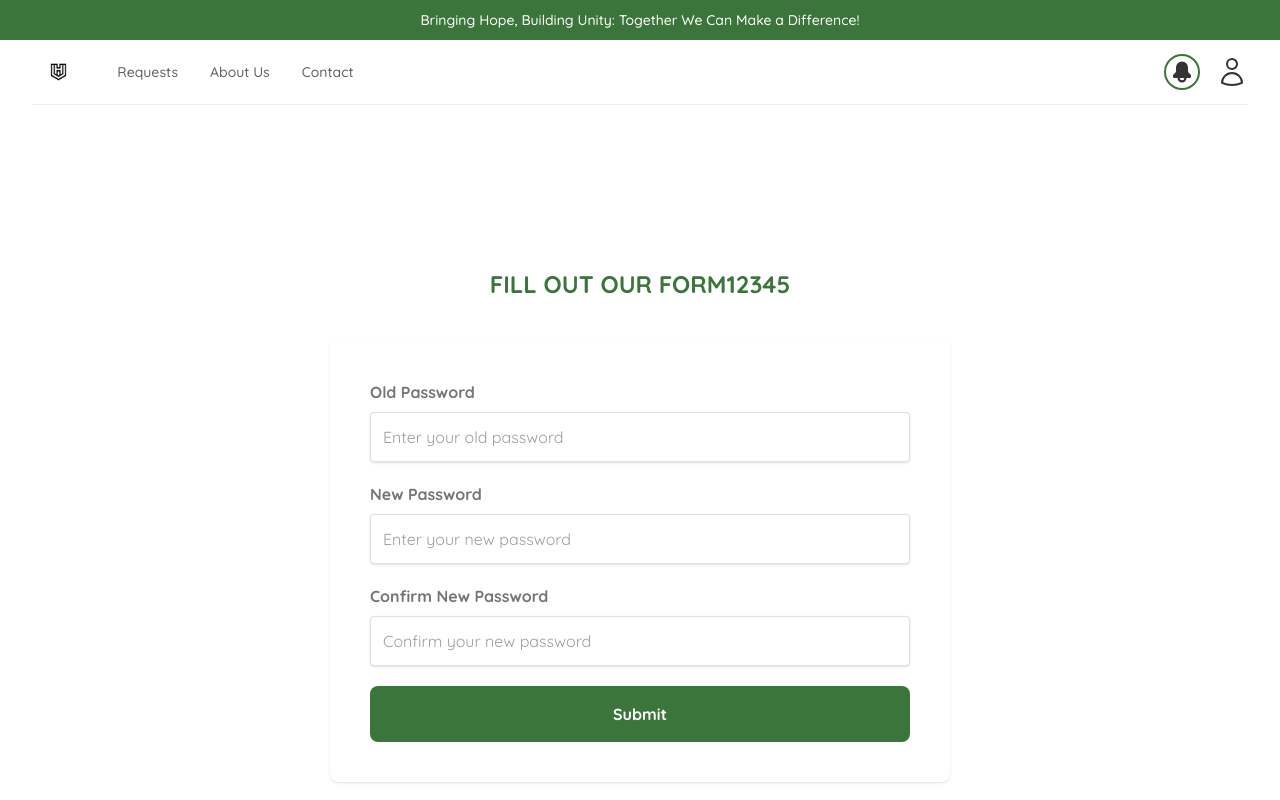
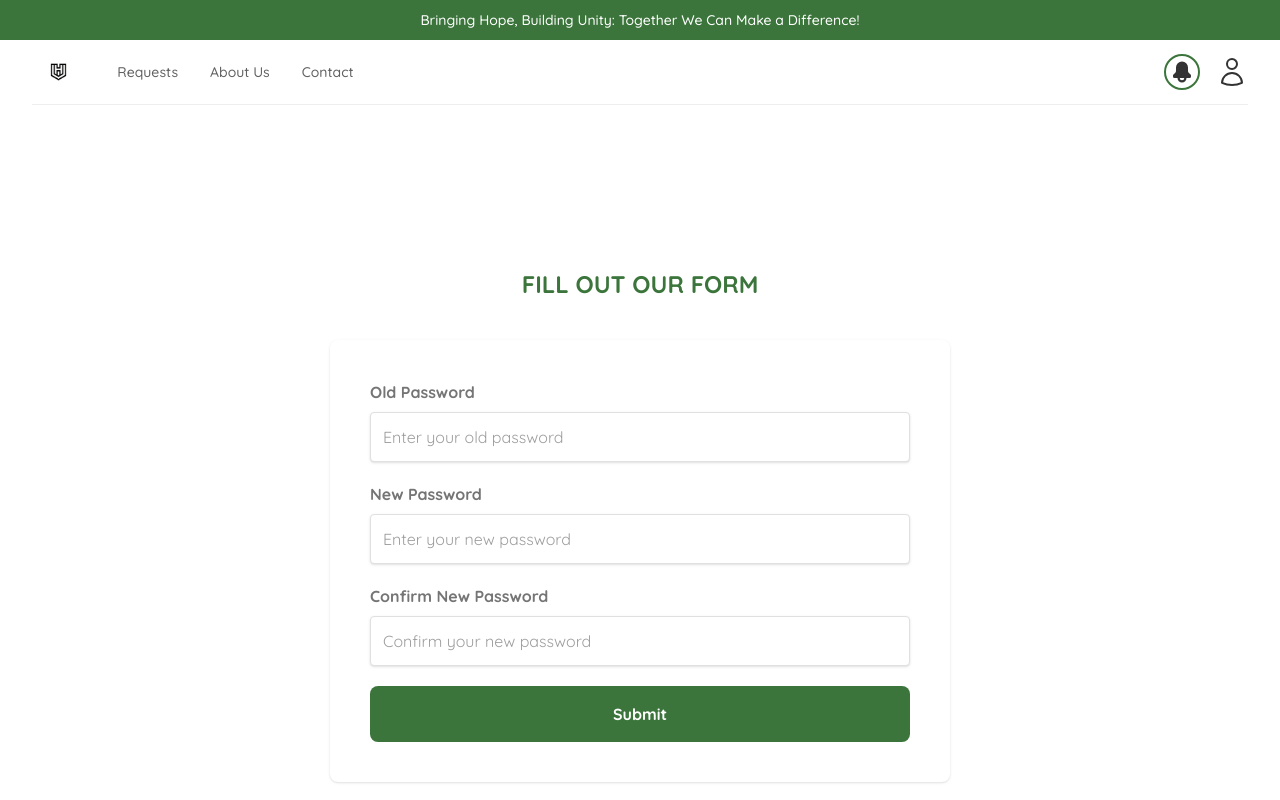
Before and after one commit to KizzleMcBizzle/FrontEnd-Charity-Website, a React (Create React App) app: page /admin/changepass in a window 1280 px wide. Shown: the top 800 px of the page. Built offline with nearby package versions, Linux system fonts and the light colour scheme; data requests are answered from the project's data file.

Commit message:
Update ChangePassword.js

```diff
--- a/src/ChangePassword.js
+++ b/src/ChangePassword.js
@@ -51,7 +51,6 @@ const ChangePassword = ({user, url, onPasswordChange}) => {
         <div className="bg-inherit min-h-screen flex items-center">
             <div className="w-full">
                 <h2 className="text-center text-custom-green font-bold text-2xl uppercase mb-10">Fill out our form
-                    {user.password}
                 </h2>
                 <div className="bg-white p-10 rounded-lg shadow md:w-3/4 mx-auto lg:w-1/2">
                     <form onSubmit={handleSubmit}>
```
